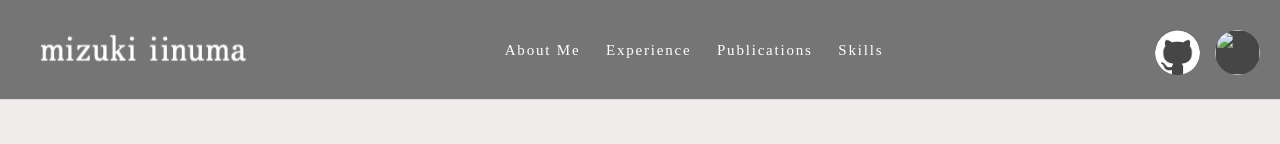
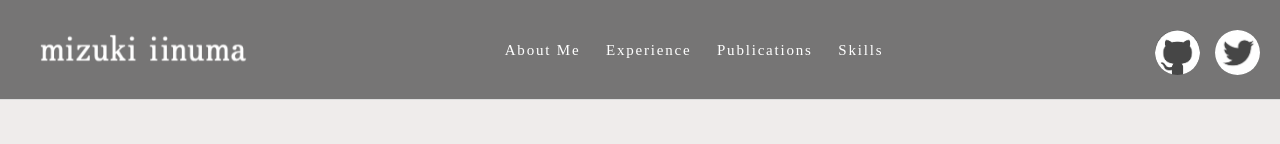
Before and after one commit to imiinz1331/imiinz1331.github.io, a plain HTML site: page index.html in a window 1280 px wide. Shown: the top 144 px of the page. Drawn offline with Linux system fonts and the light colour scheme.

Commit message:
fix html link

```diff
--- a/index.html
+++ b/index.html
@@ -43,7 +43,7 @@
         <div class="icon">
             <div id="Twitter">
               <a href="https://twitter.com/miju142857">
-                <img src="Twitter.png">
+                <img src="images/Twitter.png">
               </a>
             </div>
             <div id="GitHub">
```
